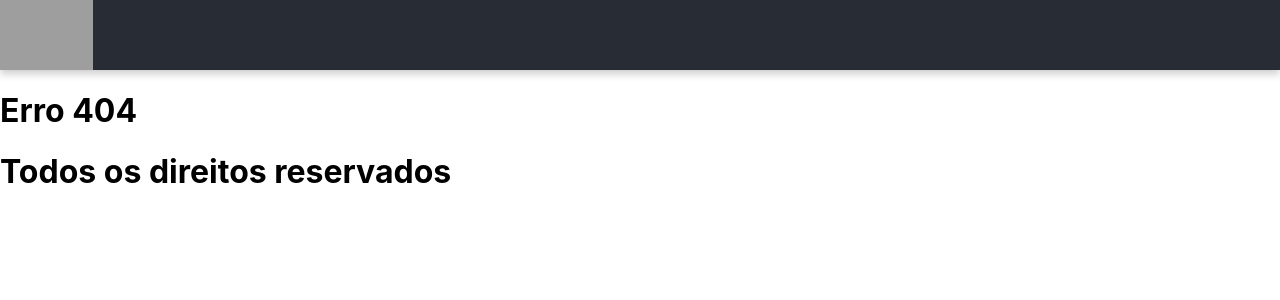
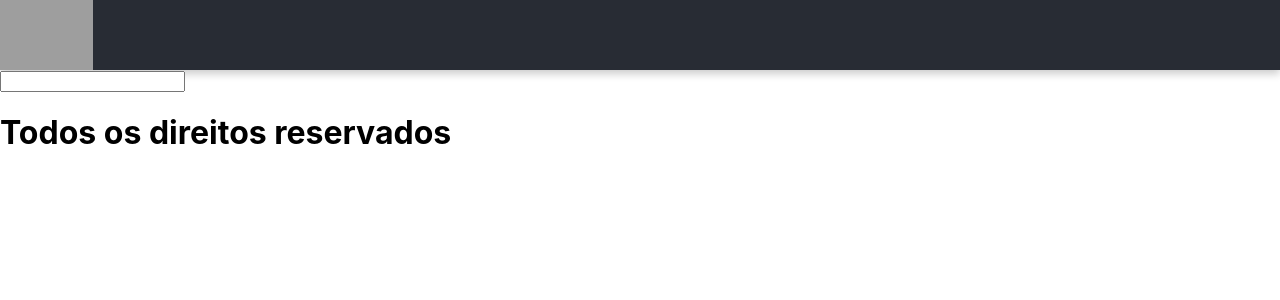
Before and after one commit to TaiCostaAlves/projetomodulo5, a React (Create React App) app in the folder menu/: page /dashboard in a window 1280 px wide. Before the commit this address had no page. Shown: the top 300 px of the page. Built offline with nearby package versions, Linux system fonts and the light colour scheme; grey boxes are pictures that could not be loaded.

Commit message:
criar tela dashboard, instalar material icons

```diff
--- a/menu/package.json
+++ b/menu/package.json
@@ -3,6 +3,7 @@
   "version": "0.1.0",
   "private": true,
   "dependencies": {
+    "@mui/icons-material": "^5.2.5",
     "@testing-library/jest-dom": "^5.16.1",
     "@testing-library/react": "^12.1.2",
     "@testing-library/user-event": "^13.5.0",
--- a/menu/src/App.js
+++ b/menu/src/App.js
@@ -5,24 +5,25 @@ import Menu from './components/menu/Menu'
 import Cadastro from './components/form/Cadastro'
 import Update from './components/editar/Update'
 import Pub from './components/principal/Pub'
+import Dashboard from './components/dashboard/dashboard'
 
 
 
 function App() {
   return (
     <div>
+      <BrowserRouter>
       <Header/>
-      <BrowserRouter>
         <Routes>
           <Route path="/" element={<Pub/>} />
           <Route path="/criar-item-menu" element={<Cadastro/>} />
           <Route path="/listar-item-menu" element={<Menu/>} />
           <Route path="/editar-item-menu/:id" element={<Update/>} />
+          <Route path='/dashboard' element={<Dashboard />} />
           <Route path="*" element={<h1>Erro 404</h1>} />
         </Routes>
+        <Footer/>
       </BrowserRouter>
-      <Footer/>
-
     </div>
   );
 }
--- a/menu/src/components/Header.js
+++ b/menu/src/components/Header.js
@@ -9,11 +9,11 @@ export default function Header() {
 
   useEffect(() => {
     const mediaQuery = window.matchMedia("(max-width: 700px)");
-    mediaQuery.addListener(handleMediaQueryChange);
+    mediaQuery.addEventListener('change',handleMediaQueryChange);
     handleMediaQueryChange(mediaQuery);
 
     return () => {
-      mediaQuery.removeListener(handleMediaQueryChange);
+      mediaQuery.removeEventListener('change', handleMediaQueryChange);
     };
   }, []);
 
@@ -42,7 +42,7 @@ export default function Header() {
           <a href="/">Pub</a>
           <a href="/criar-item-menu">Cardápio</a>
           <a href="/listar-item-menu">Contato</a>
-          {/* <button>DashBoard</button> */}
+          <button><a href="/dashboard">Dashboard</a></button>
           {/* <a
               to='/services'
               className='nav-links'
--- /dev/null
+++ b/menu/src/components/dashboard/dashboard.js
@@ -0,0 +1,14 @@
+import React, { useState} from 'react';
+
+// import { Container } from './styles';
+
+export default function Dashboard() {
+    const [visivelSenha, setVisivelSenha] = useState(false)
+
+  return (
+      <>
+    <input type={visivelSenha ? 'text' : 'password'}></input>
+      </>
+
+    );
+}
```
Also changed, not shown: 2 other files (tests, documents, lock files or other folders).
